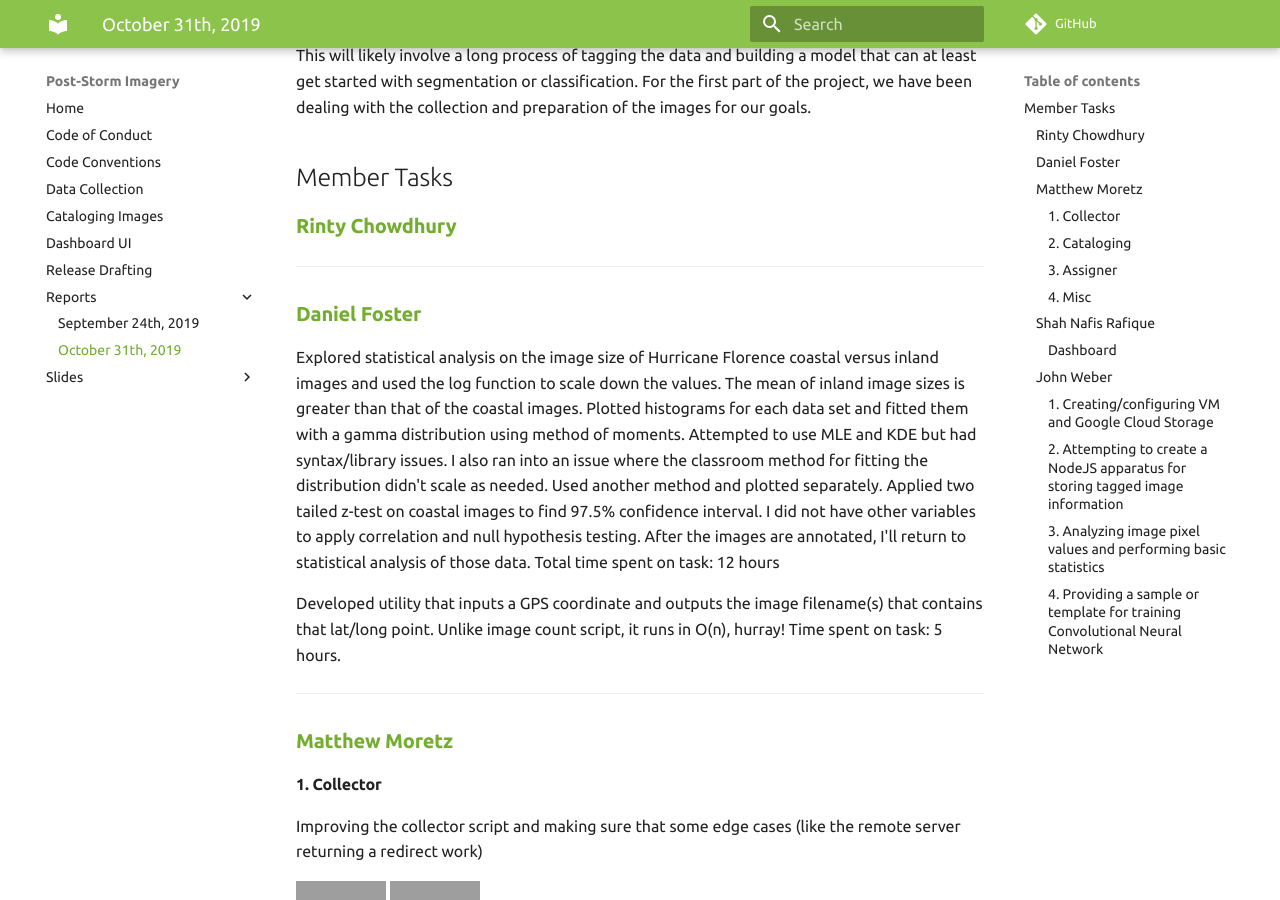
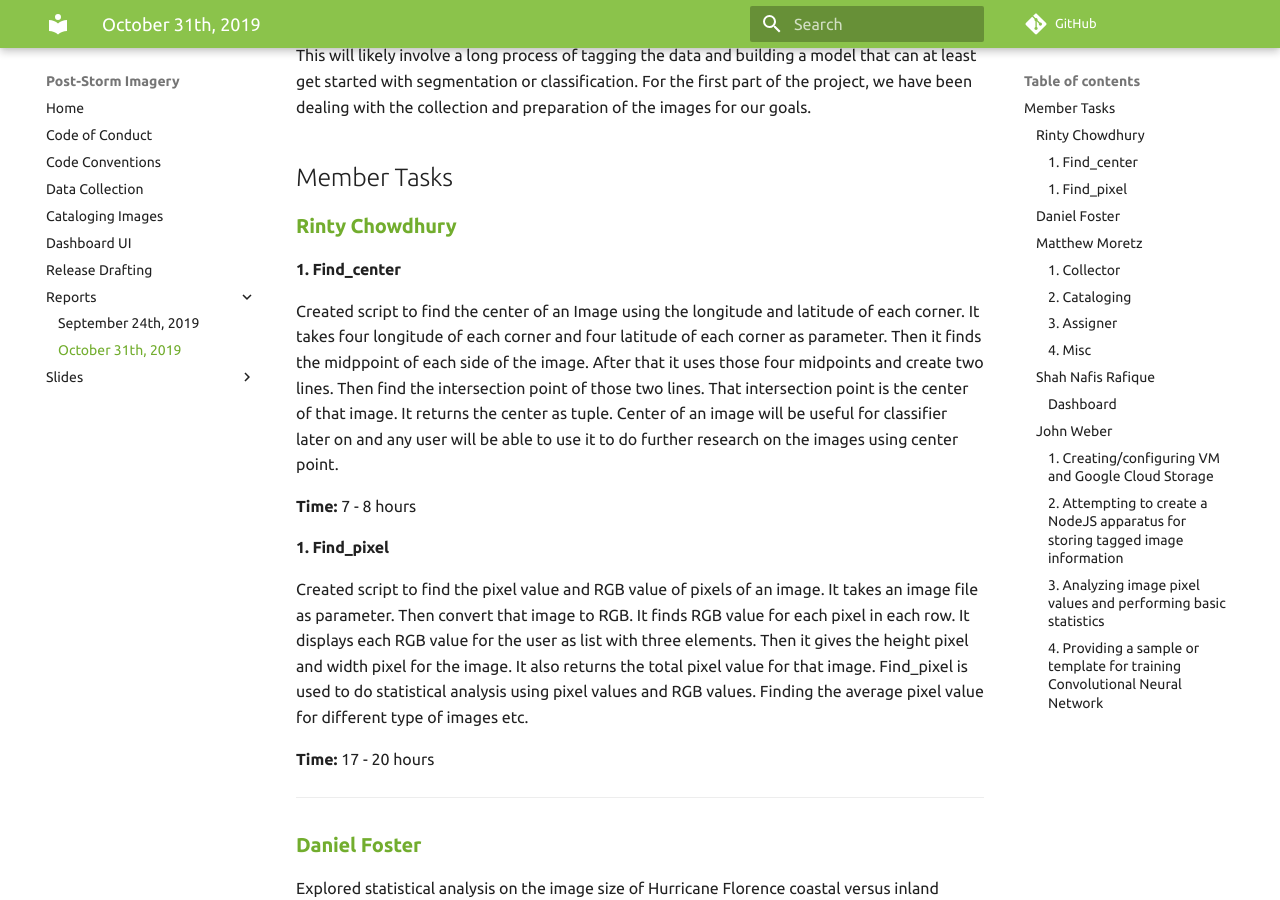
Before and after one commit to UNCG-CSE/Poststorm_Imagery, an MkDocs documentation site: the page built from docs/reports/progress_report_31-10-2019.md, in a window 1280 px wide and 900 px high, scrolled down 357 px. Built offline with MkDocs 1.6.1 and Material for MkDocs 9.7.7, drawn with Linux system fonts in a browser that asks for light colours; comment, search, counter and statistics services are not loaded; grey boxes are pictures that could not be loaded.

Commit message:
Update progress_report_31-10-2019.md

```diff
--- a/docs/reports/progress_report_31-10-2019.md
+++ b/docs/reports/progress_report_31-10-2019.md
@@ -19,7 +19,17 @@ the images for our goals.
 
 ### [**Rinty Chowdhury**](https://github.com/rintychy)
 
-<!-- Insert tasks here -->
+#### 1. Find_center
+
+Created script to find the center of an Image using the longitude and latitude of each corner. It takes four longitude of each corner and four latitude of each corner as parameter. Then it finds the midppoint of each side of the image. After that it uses those four midpoints and create two lines. Then find the intersection point of those two lines. That intersection point is the center of that image. It returns the center as tuple. Center of an image will be useful for classifier later on and any user will be able to use it to do further research on the images using center point.
+
+**Time:** 7 - 8 hours
+
+#### 1. Find_pixel
+
+Created script to find the pixel value and RGB value of pixels of an image. It takes an image file as parameter. Then convert that image to RGB. It finds RGB value for each pixel in each row. It displays each RGB value for the user as list with three elements. Then it gives the height pixel and width pixel for the image. It also returns the total pixel value for that image. Find_pixel is used to do statistical analysis using pixel values and RGB values. Finding the average pixel value for different type of images etc.
+
+**Time:** 17 - 20 hours
 
 ---
 
```
